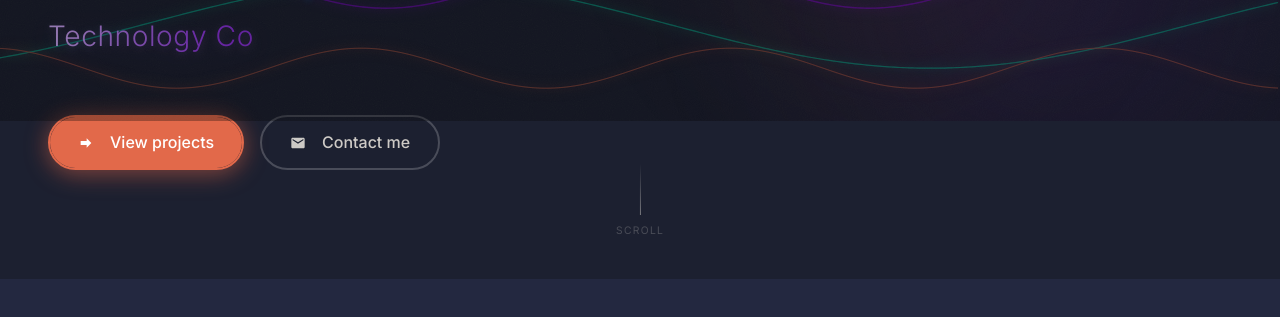
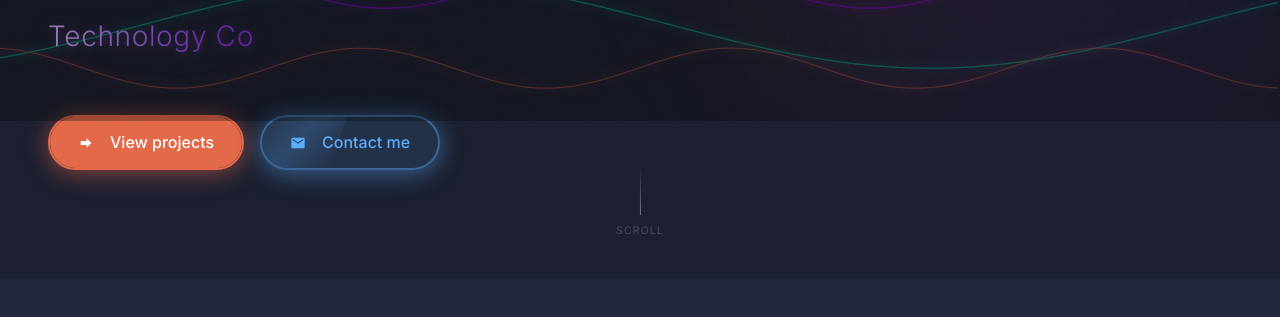
Before and after one commit to Glimpsingshut/Glimpsingshut.github.io, a plain HTML site: page index.html in a window 1280 px wide. Shown: the part 679-996 px from the top of the page. Drawn offline with Linux system fonts and the light colour scheme.

Commit message:
Contact me button: blue neon color, pulsing glow and shimmer

```diff
--- a/index.html
+++ b/index.html
@@ -82,7 +82,7 @@
           View projects
         </a>
 
-        <a href="#contact" class="btn btn-ghost" aria-label="Contact me">
+        <a href="#contact" class="btn btn-contact" aria-label="Contact me">
           <svg viewBox="0 0 24 24" width="18" height="18" aria-hidden="true" focusable="false">
             <path fill="currentColor" d="M20 4H4c-1.1 0-2 .9-2 2v12c0 1.1.9 2 2 2h16c1.1 0 2-.9 2-2V6c0-1.1-.9-2-2-2zm0 4l-8 5-8-5V6l8 5 8-5v2z"/>
           </svg>
--- a/style.css
+++ b/style.css
@@ -282,6 +282,62 @@ ul { list-style: none; }
   transform: translateX(0);
 }
 
+/* Botón Contact me — azul neon */
+.btn-contact {
+  background-color: rgba(90,175,255,0.12);
+  color: #5aaeff;
+  border-color: rgba(90,175,255,0.5);
+  box-shadow: 0 4px 16px rgba(90,175,255,0.2);
+  overflow: hidden;
+  animation: btn-pulse-blue 2.8s ease-in-out infinite;
+}
+
+.btn-contact::before {
+  background-color: rgba(90,175,255,0.12);
+}
+
+.btn-contact:hover {
+  background-color: rgba(90,175,255,0.2);
+  border-color: #5aaeff;
+  color: #fff;
+  box-shadow: 0 8px 28px rgba(90,175,255,0.4);
+  animation: none;
+}
+
+.btn-contact:hover::before {
+  transform: translateX(0);
+}
+
+/* Shimmer azul */
+.btn-contact::after {
+  content: '';
+  position: absolute;
+  top: 0;
+  left: -75%;
+  width: 50%;
+  height: 100%;
+  background: linear-gradient(
+    120deg,
+    transparent 0%,
+    rgba(90,175,255,0.22) 50%,
+    transparent 100%
+  );
+  transform: skewX(-20deg);
+  animation: btn-shimmer-blue 4s ease-in-out infinite 1.8s;
+  pointer-events: none;
+}
+
+@keyframes btn-pulse-blue {
+  0%, 100% { box-shadow: 0 4px 16px rgba(90,175,255,0.2); }
+  50%       { box-shadow: 0 4px 28px rgba(90,175,255,0.5), 0 0 40px rgba(90,175,255,0.18); }
+}
+
+@keyframes btn-shimmer-blue {
+  0%        { left: -75%; opacity: 0; }
+  10%       { opacity: 1; }
+  40%, 100% { left: 130%; opacity: 0; }
+}
+
 /* Botón CV */
 .btn-cv {
   background-color: var(--btn-cv-bg);
```
